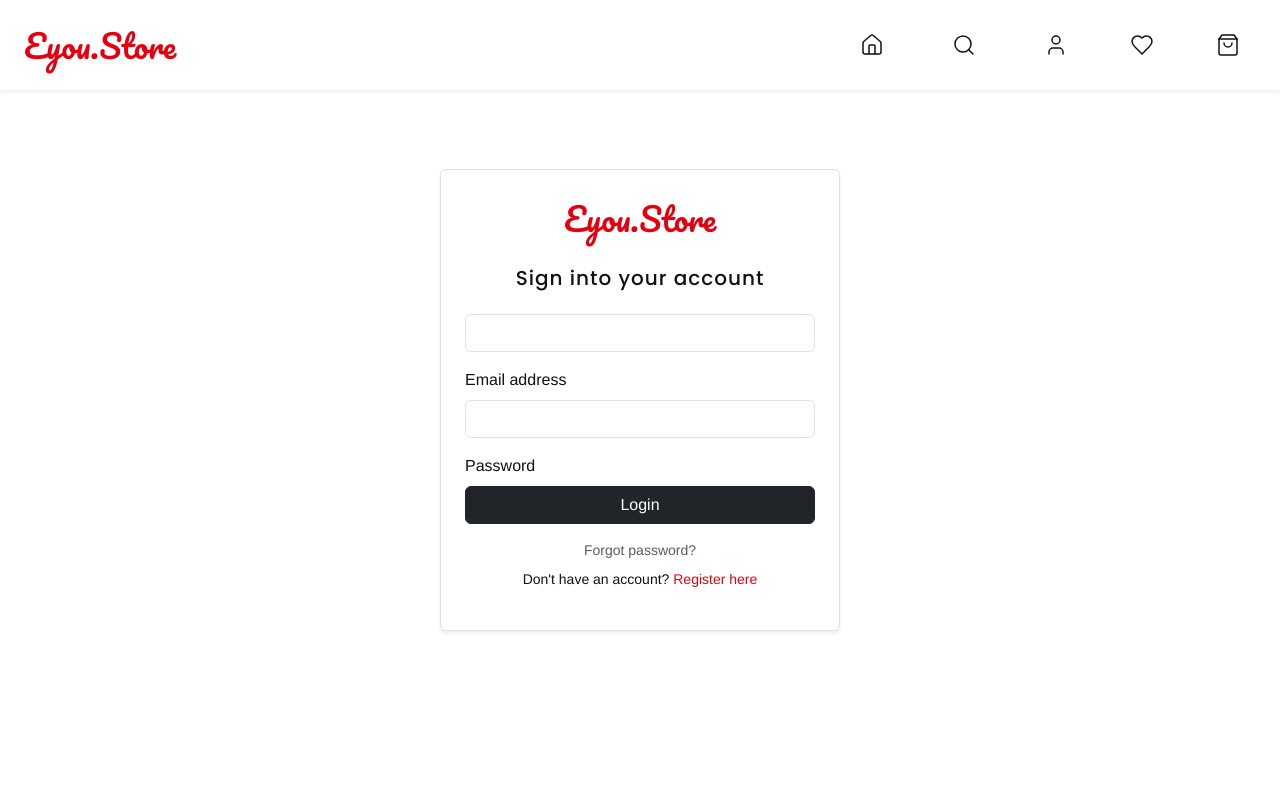
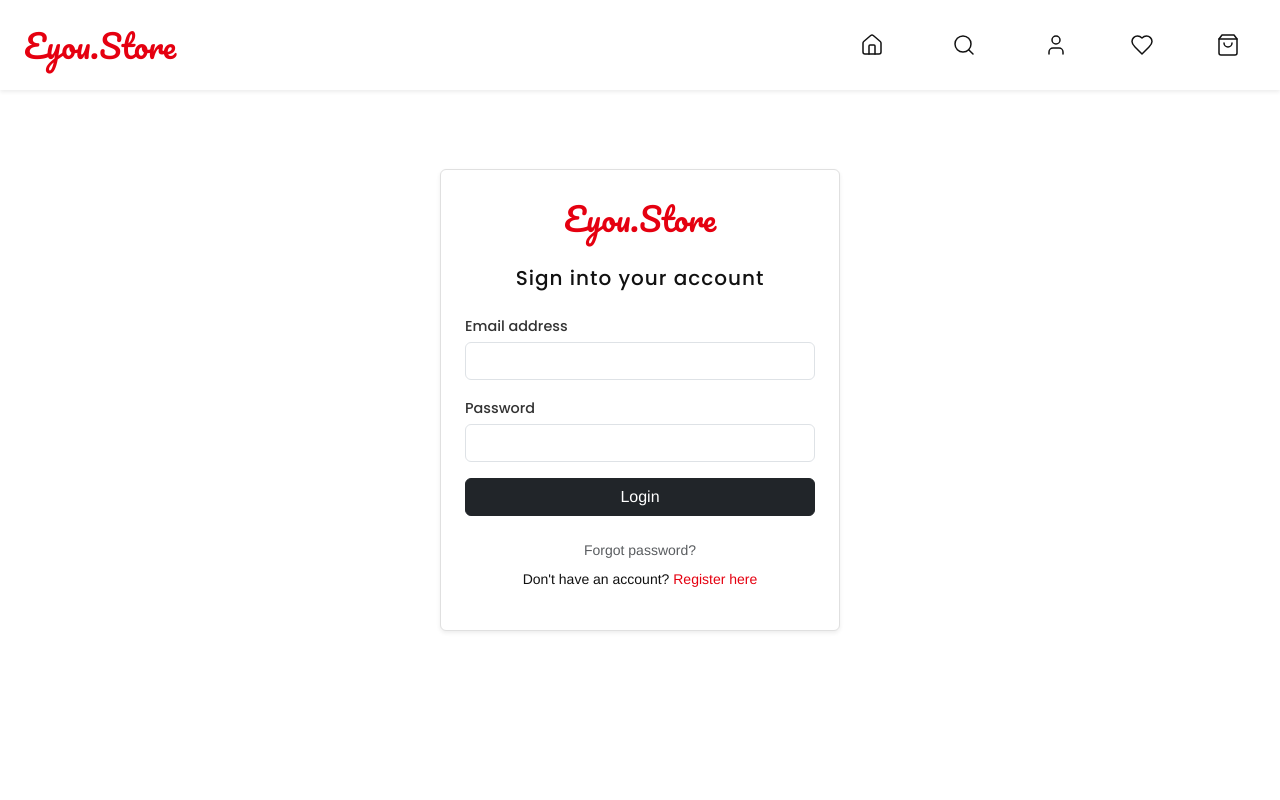
Before and after one commit to Meycemabd/Ecommerce, a React (Vite) app in the folder client/: page /login in a window 1280 px wide. Shown: the top 800 px of the page. Built offline with nearby package versions, Linux system fonts and the light colour scheme.

Commit message:
login page done with fake login before backend

```diff
--- a/client/src/pages/LoginPage.jsx
+++ b/client/src/pages/LoginPage.jsx
@@ -6,19 +6,25 @@
   MDBInput
 } from 'mdb-react-ui-kit';
 import { useNavigate } from 'react-router-dom';
-import '../styles/pagesCSS/LoginPage.css'
+import '../styles/pagesCSS/LoginPage.css';
 
 export default function LoginPage() {
   const [email, setEmail] = useState('');
   const [password, setPassword] = useState('');
+  const [errorMsg, setErrorMsg] = useState('');
   const navigate = useNavigate();
 
   const handleLogin = (e) => {
     e.preventDefault();
-    if (email === 'user@example.com' && password === '123456') {
-      navigate('/dashboard');
+
+    const isValid = email === 'user@example.com' && password === '123456';
+
+    if (isValid) {
+      localStorage.setItem('isLoggedIn', 'true'); // 🔑 Login-Status speichern
+      setErrorMsg('');
+      navigate('/dashboard'); // Weiterleitung nach erfolgreichem Login
     } else {
-      alert('Invalid email or password');
+      setErrorMsg('Invalid email or password');
     }
   };
 
@@ -33,32 +39,39 @@
           Sign into your account
         </h5>
 
-        <form onSubmit={handleLogin}>
+        <form onSubmit={handleLogin} noValidate>
+          <div className="mb-3">
+            <label className="form-label custom-label">Email address</label>
             <MDBInput
-            className='mb-3'
-            label='Email address'
-            type='email'
+              type="email"
               size="md"
               value={email}
               onChange={(e) => setEmail(e.target.value)}
               required
             />
+          </div>
+
+          <div className="mb-3">
+            <label className="form-label custom-label">Password</label>
             <MDBInput
-            className='mb-3'
-            label='Password'
-            type='password'
+              type="password"
               size="md"
               value={password}
               onChange={(e) => setPassword(e.target.value)}
               required
             />
+          </div>
 
-          <MDBBtn className="w-100 mb-3" color='dark' size='md' type="submit">
+          <MDBBtn className="w-100 mb-2" color='dark' size='md' type="submit">
             Login
           </MDBBtn>
+
+          {errorMsg && (
+            <p className="text-danger text-center mt-2 small">{errorMsg}</p>
+          )}
         </form>
 
-        <div className="text-center">
+        <div className="text-center mt-3">
           <a href="#!" className="small text-muted d-block mb-2">Forgot password?</a>
           <p className="small">
             Don't have an account? <a href="#!" style={{ color: 'var(--accent-color)' }}>Register here</a>
--- a/client/src/styles/pagesCSS/LoginPage.css
+++ b/client/src/styles/pagesCSS/LoginPage.css
@@ -22,3 +22,11 @@
     justify-content: center;
     gap: 8px;
   }
+
+  .custom-label {
+    font-weight: 500;
+    font-size: 0.9rem;
+    margin-bottom: 0.3rem;
+    font-family: 'Poppins', sans-serif;
+    color: #333;
+  }
```
Lines whose indentation alone changed are shown as unchanged.
